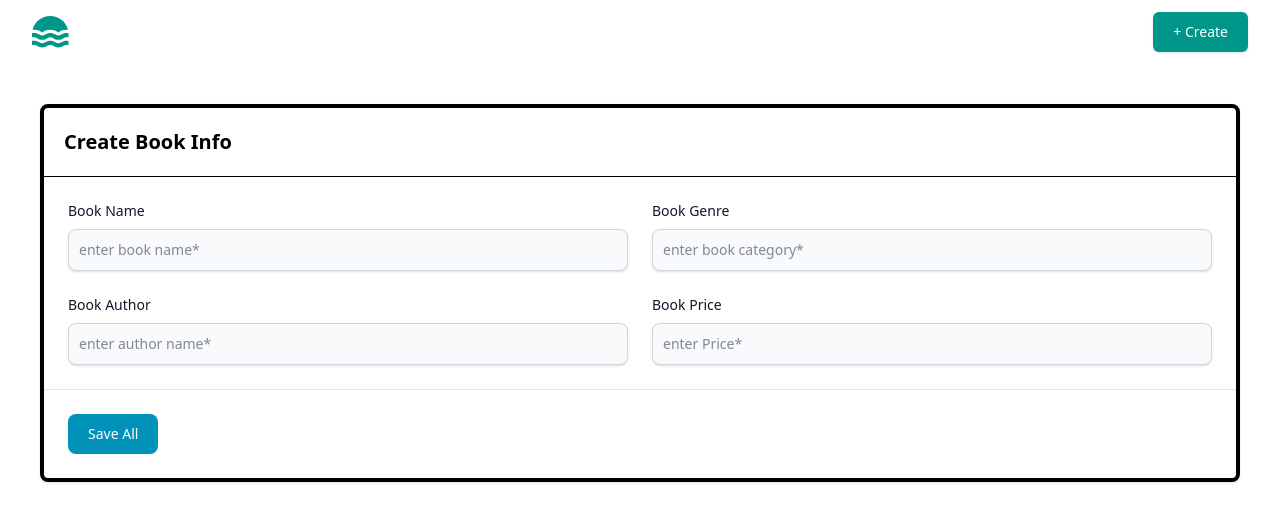
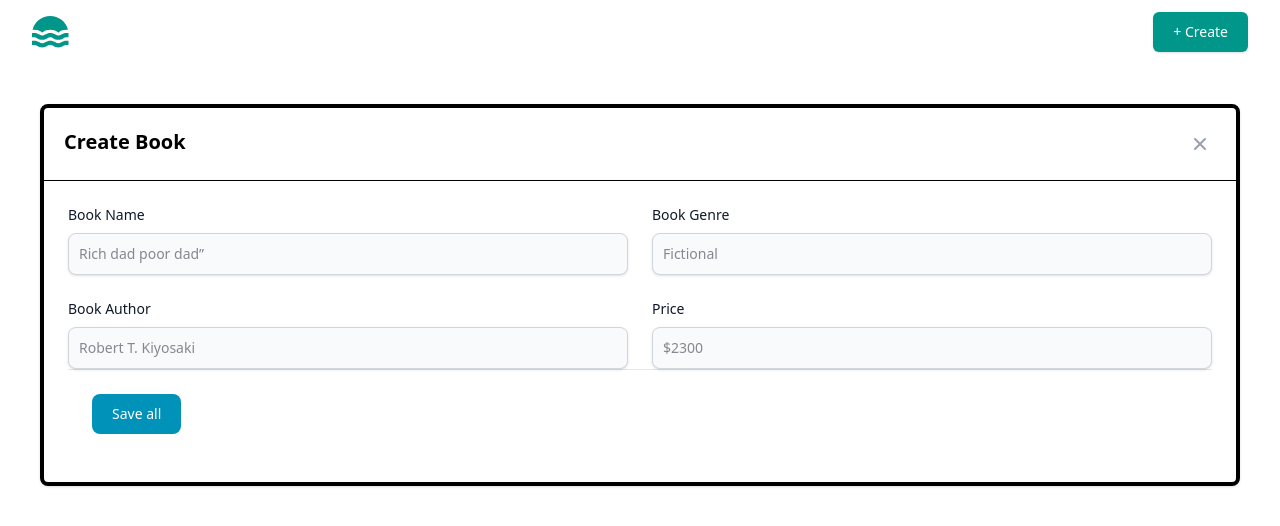
Before and after one commit to sagar460/React-Frontend, a React (Vite) app: page /create-page in a window 1280 px wide. Shown: the top 526 px of the page. Built offline with nearby package versions, Linux system fonts and the light colour scheme.

Commit message:
latest update

```diff
--- a/components/Form.jsx
+++ b/components/Form.jsx
@@ -1,6 +1,6 @@
 function Form({ type }) {
   return (
-    <div className="bg-white border border-4 rounded-lg shadow relative m-10">
+    <div className="bg-white border-4 rounded-lg shadow relative m-10">
       <div className="flex items-start justify-between p-5 border-b rounded-t">
         <h3 className="text-xl font-semibold">
           {type == "create-page" ? "Create" : "Edit"} Book
@@ -73,7 +73,7 @@ function Form({ type }) {
                 name="bookAuthor"
                 id="brand"
                 className="shadow-sm bg-gray-50 border border-gray-300 text-gray-900 sm:text-sm rounded-lg focus:ring-cyan-600 focus:border-cyan-600 block w-full p-2.5"
-                placeholder="Robert T. Kiyosaki"
+                placeholder="Robert"
                 required
               />
             </div>
--- a/src/pages/CreatePage.jsx
+++ b/src/pages/CreatePage.jsx
@@ -52,59 +52,77 @@ function CreatePage() {
       <Navbar />
       <div className="bg-white border-4 rounded-lg shadow relative m-10">
         <div className="flex items-start justify-between p-5 border-b rounded-t">
-          <h3 className="text-xl font-semibold">Create Book Info</h3>
+          <h3 className="text-xl font-semibold">Create Book</h3>
+          <button
+            type="button"
+            className="text-gray-400 bg-transparent hover:bg-gray-200 hover:text-gray-900 rounded-lg text-sm p-1.5 ml-auto inline-flex items-center"
+            data-modal-toggle="product-modal"
+          >
+            <svg
+              className="w-5 h-5"
+              fill="currentColor"
+              viewBox="0 0 20 20"
+              xmlns="http://www.w3.org/2000/svg"
+            >
+              <path
+                fillRule="evenodd"
+                d="M4.293 4.293a1 1 0 011.414 0L10 8.586l4.293-4.293a1 1 0 111.414 1.414L11.414 10l4.293 4.293a1 1 0 01-1.414 1.414L10 11.414l-4.293 4.293a1 1 0 01-1.414-1.414L8.586 10 4.293 5.707a1 1 0 010-1.414z"
+                clipRule="evenodd"
+              />
+            </svg>
+          </button>
         </div>
         <div className="p-6 space-y-6">
           <form>
             <div className="grid grid-cols-6 gap-6">
               <div className="col-span-6 sm:col-span-3">
                 <label
-                  htmlFor="book-name"
+                  htmlFor="product-name"
                   className="text-sm font-medium text-gray-900 block mb-2"
                 >
                   Book Name
                 </label>
                 <input
                   type="text"
+                  onChange={handleChange}
                   name="bookName"
-                  onChange={handleChange}
-                  id="book-name"
+                  id="product-name"
                   className="shadow-sm bg-gray-50 border border-gray-300 text-gray-900 sm:text-sm rounded-lg focus:ring-cyan-600 focus:border-cyan-600 block w-full p-2.5"
-                  placeholder="enter book name*"
+                  placeholder="Rich dad poor dad”"
                   required
                 />
               </div>
               <div className="col-span-6 sm:col-span-3">
                 <label
-                  htmlFor="genre"
+                  htmlFor="category"
                   className="text-sm font-medium text-gray-900 block mb-2"
                 >
                   Book Genre
                 </label>
                 <input
+                  onChange={handleChange}
                   type="text"
                   name="bookGenre"
-                  onChange={handleChange}
                   id="category"
                   className="shadow-sm bg-gray-50 border border-gray-300 text-gray-900 sm:text-sm rounded-lg focus:ring-cyan-600 focus:border-cyan-600 block w-full p-2.5"
-                  placeholder="enter book category*"
+                  placeholder="Fictional"
                   required
                 />
               </div>
               <div className="col-span-6 sm:col-span-3">
                 <label
-                  htmlFor="author"
+                  htmlFor="brand"
                   className="text-sm font-medium text-gray-900 block mb-2"
                 >
                   Book Author
                 </label>
                 <input
+                  onChange={handleChange}
                   type="text"
                   name="bookAuthor"
-                  onChange={handleChange}
-                  id="author"
+                  id="brand"
                   className="shadow-sm bg-gray-50 border border-gray-300 text-gray-900 sm:text-sm rounded-lg focus:ring-cyan-600 focus:border-cyan-600 block w-full p-2.5"
-                  placeholder="enter author name*"
+                  placeholder="Robert T. Kiyosaki"
                   required
                 />
               </div>
@@ -113,29 +131,28 @@ function CreatePage() {
                   htmlFor="price"
                   className="text-sm font-medium text-gray-900 block mb-2"
                 >
-                  Book Price
+                  Price
                 </label>
                 <input
+                  onChange={handleChange}
                   type="number"
                   name="bookPrice"
-                  onChange={handleChange}
                   id="price"
                   className="shadow-sm bg-gray-50 border border-gray-300 text-gray-900 sm:text-sm rounded-lg focus:ring-cyan-600 focus:border-cyan-600 block w-full p-2.5"
-                  placeholder="enter Price*"
+                  placeholder="$2300"
                   required
                 />
               </div>
             </div>
+            <div className="p-6 border-t border-gray-200 rounded-b">
+              <button
+                className="text-white bg-cyan-600 hover:bg-cyan-700 focus:ring-4 focus:ring-cyan-200 font-medium rounded-lg text-sm px-5 py-2.5 text-center"
+                type="submit"
+              >
+                Save all
+              </button>
+            </div>
           </form>
-        </div>
-        <div className="p-6 border-t border-gray-200 rounded-b">
-          <button
-            className="text-white bg-cyan-600 hover:bg-cyan-700 focus:ring-4 focus:ring-cyan-200 font-medium rounded-lg text-sm px-5 py-2.5 text-center"
-            type="submit"
-            onClick={submitData}
-          >
-            Save All
-          </button>
         </div>
       </div>
     </>
--- a/src/pages/EditPage.jsx
+++ b/src/pages/EditPage.jsx
@@ -22,7 +22,7 @@ function EditPage() {
       [name]: value,
     });
   };
-  console.log(book, "These are books");
+  // console.log(book, "These are books");
   const editBook = async (event) => {
     event.preventDefault();
     const response = await axios.patch(
--- a/src/pages/HomePage.jsx
+++ b/src/pages/HomePage.jsx
@@ -6,7 +6,7 @@ import { useEffect, useState } from "react";
 function HomePage() {
   const [books, setBooks] = useState([]);
   const fetchBooks = async () => {
-    const response = await axios.get("http://localhost:3000/api/books");
+    const response = await axios.get("http://localhost:3000/api/books"); //API call
     setBooks(response.data.data);
   };
   useEffect(() => {
--- a/src/pages/SinglePage.jsx
+++ b/src/pages/SinglePage.jsx
@@ -33,6 +33,7 @@ function SinglePage() {
       <Navbar />
       <h1>{book.bookName}</h1>
       <p>{book.price}</p>
+      <p>{book.bookGenre}</p>
       <p>{book.bookAuthor}</p>
       <button
         onClick={deleteBook}
```
